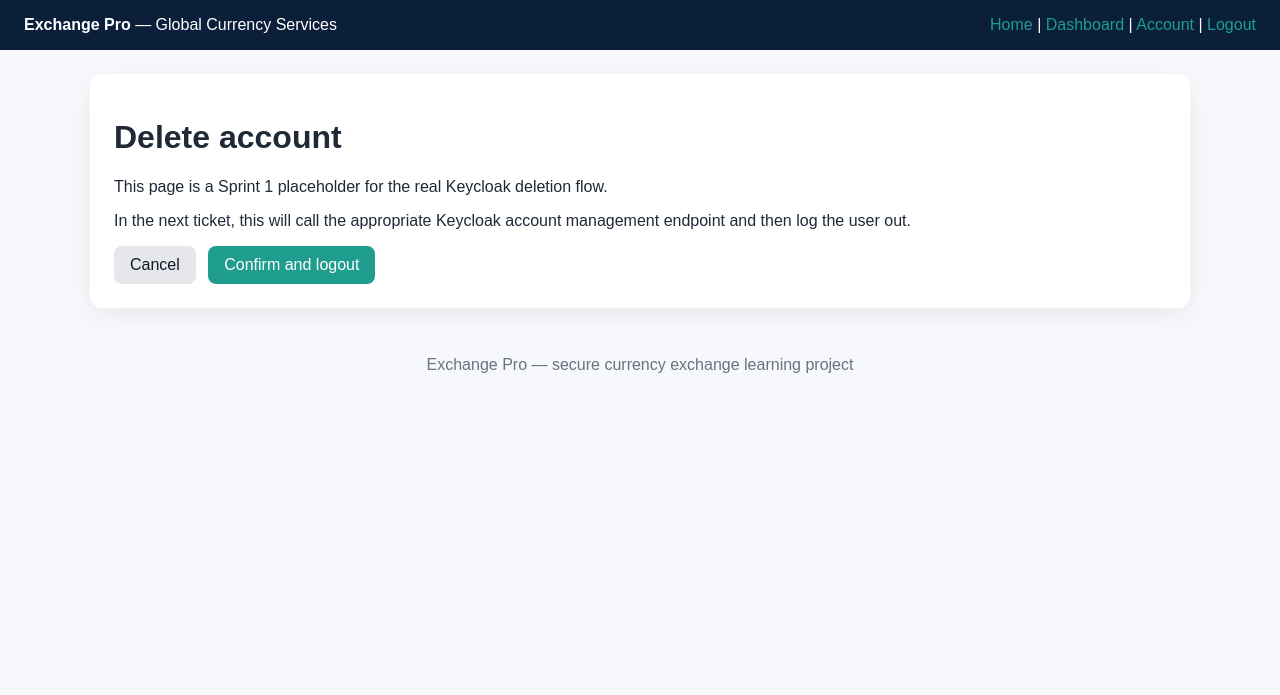
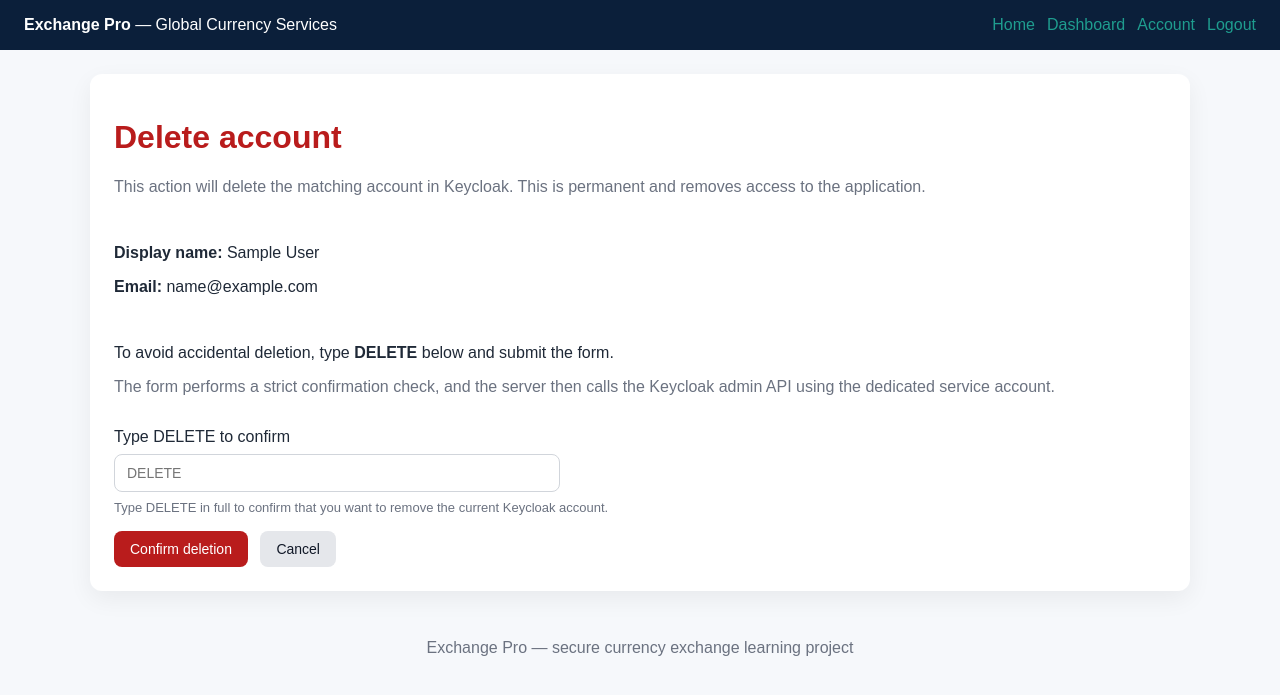
Before and after one commit to MateoPenayo00/Global-Exchange, a Django app: page /delete-account/ in a window 1280 px wide. Shown: the top 695 px of the page. Run offline with Django 5.2, Linux system fonts and the light colour scheme; the visitor is signed in with stand-in values (Sample User, id 1).

Commit message:
Creado nivel basico de aplicacion django, capacidad de creacion y eleminicacion de usuarios e integracion basica con keycloak

```diff
--- /dev/null
+++ b/currency-exchange-sprint1/backend/core/forms.py
@@ -0,0 +1,16 @@
+from django import forms
+
+
+class DeleteAccountForm(forms.Form):
+    confirmation = forms.CharField(
+        label="Type DELETE to confirm",
+        max_length=20,
+        widget=forms.TextInput(attrs={"autocomplete": "off", "placeholder": "DELETE"}),
+        help_text="Type DELETE in full to confirm that you want to remove the current Keycloak account.",
+    )
+
+    def clean_confirmation(self):
+        value = self.cleaned_data["confirmation"].strip().upper()
+        if value != "DELETE":
+            raise forms.ValidationError("Type DELETE exactly to confirm the account deletion.")
+        return value
--- a/currency-exchange-sprint1/backend/core/templates/core/base.html
+++ b/currency-exchange-sprint1/backend/core/templates/core/base.html
@@ -5,35 +5,57 @@
     <meta name="viewport" content="width=device-width, initial-scale=1">
     <title>{% block title %}Exchange Pro{% endblock %}</title>
     <style>
-      :root { --navy: #0b1f3a; --teal: #1f9d8f; --bg: #f6f8fb; --card: #ffffff; --text: #1f2937; }
+      :root { --navy: #0b1f3a; --teal: #1f9d8f; --bg: #f6f8fb; --card: #ffffff; --text: #1f2937; --danger: #b91c1c; --success: #047857; }
       body { margin: 0; font-family: Arial, sans-serif; background: var(--bg); color: var(--text); }
-      header { background: var(--navy); color: white; padding: 16px 24px; display: flex; justify-content: space-between; align-items: center; }
+      header { background: var(--navy); color: white; padding: 16px 24px; display: flex; justify-content: space-between; align-items: center; gap: 16px; flex-wrap: wrap; }
       a { color: var(--teal); text-decoration: none; }
+      a:hover { text-decoration: underline; }
       .container { max-width: 1100px; margin: 0 auto; padding: 24px; }
       .card { background: var(--card); border-radius: 12px; padding: 24px; box-shadow: 0 8px 24px rgba(0,0,0,0.06); }
-      .btn { display: inline-block; padding: 10px 16px; border-radius: 8px; margin-right: 8px; border: 0; cursor: pointer; }
+      .stack { display: grid; gap: 16px; }
+      .btn { display: inline-block; padding: 10px 16px; border-radius: 8px; margin-right: 8px; border: 0; cursor: pointer; font-size: 14px; }
       .btn-primary { background: var(--teal); color: white; }
       .btn-secondary { background: #e5e7eb; color: #111827; }
-      .danger { color: #b91c1c; }
+      .btn-danger { background: var(--danger); color: white; }
+      .muted { color: #6b7280; }
+      .danger { color: var(--danger); }
+      .success { color: var(--success); }
+      .messages { list-style: none; padding: 0; margin: 0 0 16px 0; display: grid; gap: 10px; }
+      .messages li { padding: 12px 14px; border-radius: 8px; background: #fff; border-left: 4px solid #cbd5e1; }
+      .messages li.success { border-left-color: var(--success); }
+      .messages li.error { border-left-color: var(--danger); }
+      .messages li.warning { border-left-color: #b45309; }
+      .field { display: grid; gap: 8px; margin-bottom: 16px; }
+      .field input { padding: 10px 12px; border: 1px solid #d1d5db; border-radius: 8px; font-size: 14px; width: 100%; max-width: 420px; }
+      .helptext { color: #6b7280; font-size: 13px; }
+      .errorlist { margin: 0; color: var(--danger); }
       footer { padding: 24px; text-align: center; color: #6b7280; }
+      .nav-actions { display: flex; gap: 12px; flex-wrap: wrap; }
     </style>
   </head>
   <body>
     <header>
       <div><strong>Exchange Pro</strong> — Global Currency Services</div>
-      <nav>
-        <a href="/">Home</a> |
+      <nav class="nav-actions">
+        <a href="/">Home</a>
         {% if user.is_authenticated %}
-          <a href="/dashboard/">Dashboard</a> |
-          <a href="/account/">Account</a> |
+          <a href="/dashboard/">Dashboard</a>
+          <a href="/account/">Account</a>
           <a href="/logout/">Logout</a>
         {% else %}
-          <a href="/login/">Login</a> |
+          <a href="/login/">Login</a>
           <a href="/register/">Register</a>
         {% endif %}
       </nav>
     </header>
     <div class="container">
+      {% if messages %}
+        <ul class="messages">
+          {% for message in messages %}
+            <li class="{{ message.tags }}">{{ message }}</li>
+          {% endfor %}
+        </ul>
+      {% endif %}
       {% block content %}{% endblock %}
     </div>
     <footer>Exchange Pro — secure currency exchange learning project</footer>
--- a/currency-exchange-sprint1/backend/core/templates/core/delete_account.html
+++ b/currency-exchange-sprint1/backend/core/templates/core/delete_account.html
@@ -1,11 +1,37 @@
 {% extends 'core/base.html' %}
 {% block title %}Exchange Pro | Delete Account{% endblock %}
 {% block content %}
-  <div class="card">
-    <h1>Delete account</h1>
-    <p>This page is a Sprint 1 placeholder for the real Keycloak deletion flow.</p>
-    <p>In the next ticket, this will call the appropriate Keycloak account management endpoint and then log the user out.</p>
-    <a class="btn btn-secondary" href="/account/">Cancel</a>
-    <a class="btn btn-primary" href="/logout/">Confirm and logout</a>
+  <div class="card stack">
+    <div>
+      <h1 class="danger">Delete account</h1>
+      <p class="muted">This action will delete the matching account in Keycloak. This is permanent and removes access to the application.</p>
+    </div>
+
+    <div>
+      <p><strong>Display name:</strong> {{ profile_name }}</p>
+      <p><strong>Email:</strong> {{ profile_email|default:'Not available yet' }}</p>
+    </div>
+
+    <div>
+      <p>To avoid accidental deletion, type <strong>DELETE</strong> below and submit the form.</p>
+      <p class="muted">The form performs a strict confirmation check, and the server then calls the Keycloak admin API using the dedicated service account.</p>
+    </div>
+
+    <form method="post">
+      {% csrf_token %}
+      {{ form.non_field_errors }}
+      <div class="field">
+        <label for="id_confirmation">{{ form.confirmation.label }}</label>
+        {{ form.confirmation }}
+        {% if form.confirmation.help_text %}
+          <div class="helptext">{{ form.confirmation.help_text }}</div>
+        {% endif %}
+        {{ form.confirmation.errors }}
+      </div>
+      <div>
+        <button type="submit" class="btn btn-danger">Confirm deletion</button>
+        <a class="btn btn-secondary" href="/account/">Cancel</a>
+      </div>
+    </form>
   </div>
 {% endblock %}
--- a/currency-exchange-sprint1/backend/core/views.py
+++ b/currency-exchange-sprint1/backend/core/views.py
@@ -1,8 +1,14 @@
+from urllib.parse import urlencode
+
 from django.conf import settings
+from django.contrib import messages
 from django.contrib.auth.decorators import login_required
 from django.contrib.auth import logout
 from django.shortcuts import render, redirect
 from django.urls import reverse
+
+from .forms import DeleteAccountForm
+from .services.keycloak_admin import KeycloakAdminClient, KeycloakAdminError
 
 
 def home(request):
@@ -11,12 +17,26 @@ def home(request):
 
 @login_required
 def dashboard(request):
-    return render(request, "core/dashboard.html")
+    return render(
+        request,
+        "core/dashboard.html",
+        {
+            "profile_name": request.user.get_full_name() or request.user.get_username(),
+            "profile_email": request.user.email,
+        },
+    )
 
 
 @login_required
 def account(request):
-    return render(request, "core/account.html")
+    return render(
+        request,
+        "core/account.html",
+        {
+            "profile_name": request.user.get_full_name() or request.user.get_username(),
+            "profile_email": request.user.email,
+        },
+    )
 
 
 def login_view(request):
@@ -28,11 +48,52 @@ def register_view(request):
 
 
 def logout_view(request):
+    id_token = request.session.get("oidc_id_token")
     logout(request)
-    return redirect(reverse("oidc_logout"))
+
+    if not id_token:
+        return redirect(settings.LOGOUT_REDIRECT_URL)
+
+    logout_url = f"{settings.KEYCLOAK_PUBLIC_URL}/realms/{settings.KEYCLOAK_REALM}/protocol/openid-connect/logout"
+    query = urlencode(
+        {
+            "id_token_hint": id_token,
+            "post_logout_redirect_uri": f"{settings.SITE_URL}{reverse('home')}",
+        }
+    )
+    return redirect(f"{logout_url}?{query}")
 
 
 @login_required
 def delete_account_view(request):
-    # Sprint 1 placeholder: wire this to Keycloak account deletion in a later ticket.
-    return render(request, "core/delete_account.html")
+    if request.method == "POST":
+        form = DeleteAccountForm(request.POST)
+        if form.is_valid():
+            client = KeycloakAdminClient()
+            try:
+                deleted_record = client.delete_django_user_account(request.user)
+            except KeycloakAdminError as exc:
+                messages.error(request, str(exc))
+            else:
+                deleted_username = deleted_record.get("username") or request.user.get_username()
+                logout(request)
+                messages.success(request, f"Keycloak account {deleted_username} deleted successfully.")
+                return render(
+                    request,
+                    "core/account_deleted.html",
+                    {
+                        "deleted_username": deleted_username,
+                    },
+                )
+    else:
+        form = DeleteAccountForm()
+
+    return render(
+        request,
+        "core/delete_account.html",
+        {
+            "form": form,
+            "profile_name": request.user.get_full_name() or request.user.get_username(),
+            "profile_email": request.user.email,
+        },
+    )
--- a/currency-exchange-sprint1/backend/requirements.txt
+++ b/currency-exchange-sprint1/backend/requirements.txt
@@ -3,3 +3,4 @@ gunicorn==22.0.0
 psycopg2-binary==2.9.10
 python-dotenv==1.0.1
 mozilla-django-oidc==4.0.1
+requests==2.32.3
```
Also changed, not shown: currency-exchange-sprint1/backend/config/settings.py (+21 -13 lines), currency-exchange-sprint1/backend/core/backends.py (added, +36 -0 lines), currency-exchange-sprint1/backend/core/services/keycloak_admin.py (added, +114 -0 lines), currency-exchange-sprint1/backend/core/templates/core/account.html (+20 -7 lines), currency-exchange-sprint1/backend/core/templates/core/account_deleted.html (added, +19 -0 lines), currency-exchange-sprint1/backend/core/templates/core/dashboard.html (+20 -7 lines), currency-exchange-sprint1/backend/core/templates/core/home.html (+24 -7 lines), currency-exchange-sprint1/docker-compose.yml (+6 -3 lines), currency-exchange-sprint1/keycloak/realm-export.json (+32 -1 lines), currency-exchange-sprint1/README.md, currency-exchange-sprint1/backend/core/services/__init__.py (added), 1 other file.
